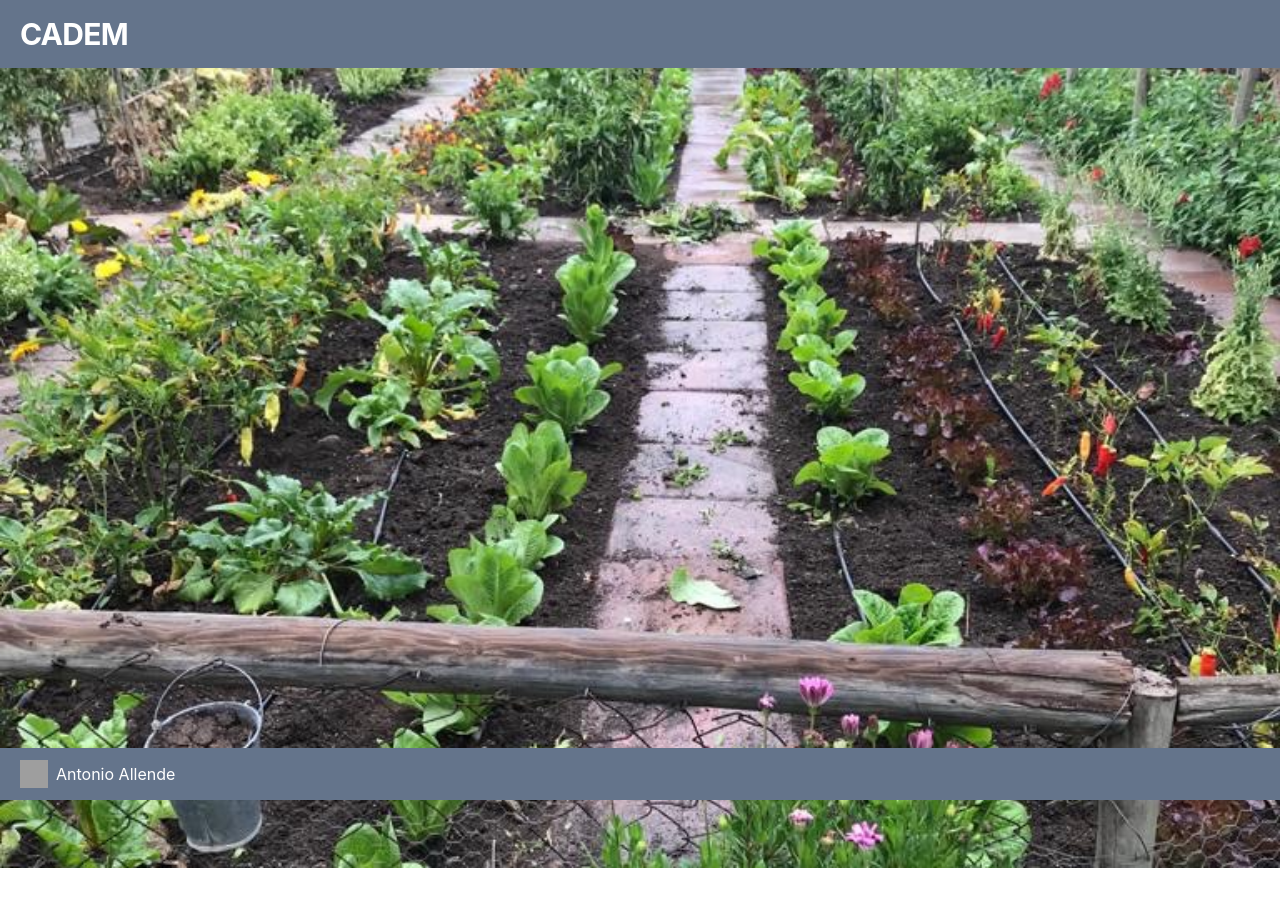
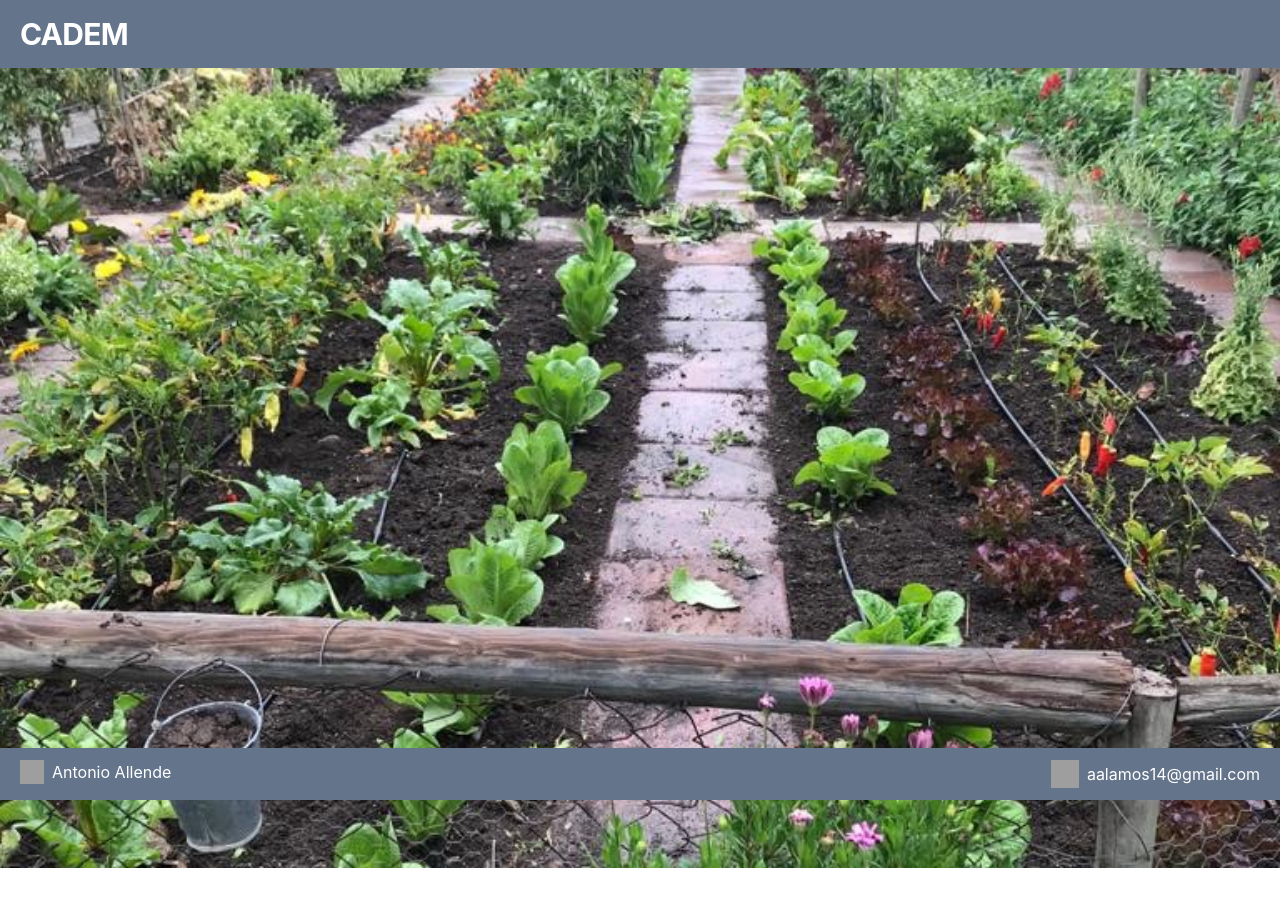
Before and after one commit to aalamos14/cadem-frontend, a React (Create React App) app: page / in a window 1280 px wide. Shown: the top 906 px of the page. Built offline with nearby package versions, Linux system fonts and the light colour scheme; grey boxes are pictures that could not be loaded.

Commit message:
email button

```diff
--- /dev/null
+++ b/src/components/EmailLink.jsx
@@ -0,0 +1,18 @@
+import React from "react";
+
+const EmailLink = () => {
+
+    return (
+        <div>
+            <a href="" target="_blank" rel="noopener noreferrer">
+                <div className="flex items-center">
+                <img src="https://quotall.com/wp-content/uploads/2020/04/Support-Email-Icon-White.png" alt="Email" className="w-7 h-7 mr-2" />
+                <button onClick={() => window.location = 'mailto:aalamos14@gmail.com'}>aalamos14@gmail.com</button>
+                </div>
+
+            </a>
+        </div>
+    );
+}
+
+export default EmailLink;
--- a/src/components/Footer.jsx
+++ b/src/components/Footer.jsx
@@ -1,11 +1,17 @@
 import React from "react";
 import WaMeLink from "./WaMeLink";
+import EmailLink from "./EmailLink";
 
 const Footer = () => {
 
     return (
-        <div className="flex justify-between bg-slate-500 px-5 py-3 sticky bottom-0">
-            <WaMeLink />
+        <div className="flex justify-between bg-slate-500 px-5 py-3 sticky bottom-0 text-white">
+            <div>
+                <WaMeLink />
+            </div>
+            <div>
+                <EmailLink />
+            </div>
         </div>
     );
 }
--- a/src/components/WaMeLink.jsx
+++ b/src/components/WaMeLink.jsx
@@ -4,9 +4,9 @@ const WaMeLink = () => {
 
     return (
         <div>
-            <a href="https://wa.me/56974786175" target="_blank" rel="noopener noreferrer" className="text-white">
+            <a href="https://wa.me/56974786175" target="_blank" rel="noopener noreferrer">
                 <div className="flex items-center">
-                <img src="https://upload.wikimedia.org/wikipedia/commons/thumb/5/5e/WhatsApp_icon.png/479px-WhatsApp_icon.png" alt="WhatsApp" className="w-7 h-7 mr-2" />
+                <img src="https://upload.wikimedia.org/wikipedia/commons/thumb/5/5e/WhatsApp_icon.png/479px-WhatsApp_icon.png" alt="WhatsApp" className="w-6 h-6 mr-2" />
                     <span>Antonio Allende</span>
                 </div>
 
```
